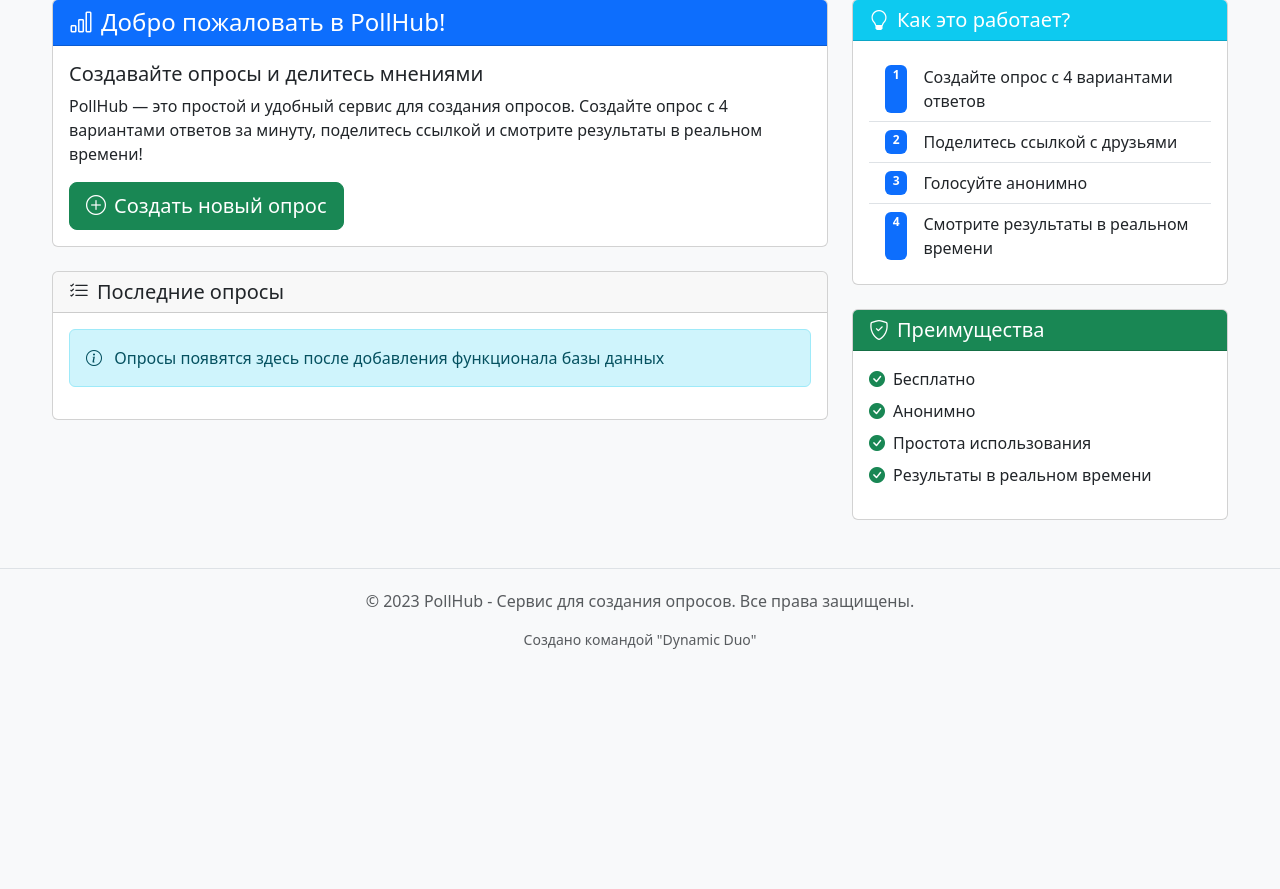
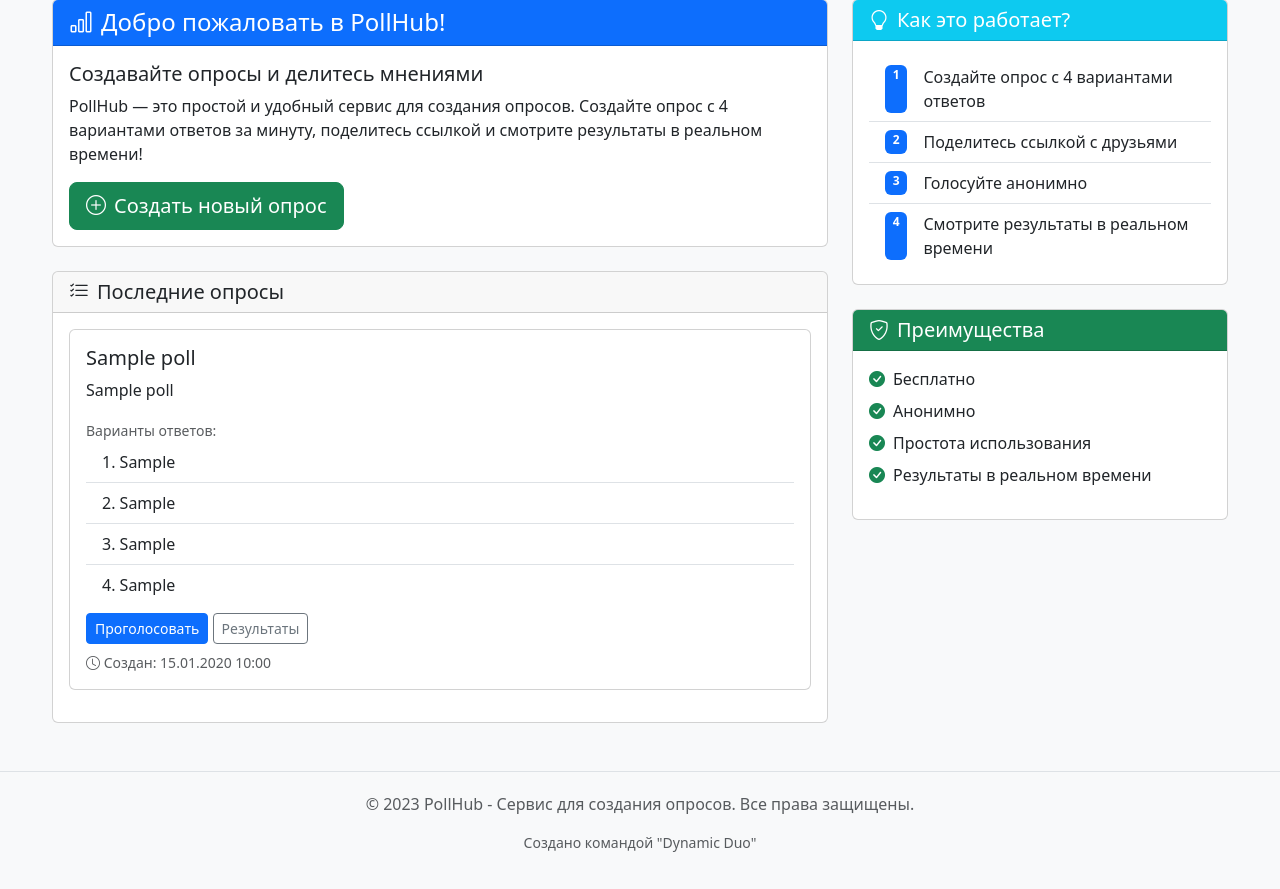
Before and after one commit to Gukasio/pollhub-app, a Flask app: page / in a window 1280 px wide. Shown: the part 101-990 px from the top of the page. Before the commit the page ends 750 px from the top, so only its background shows below. Run offline with Flask 3, Linux system fonts and the light colour scheme; tables that the repository leaves empty hold one stand-in row (values such as "Sample post").

Commit message:
feat: implement main page to display polls from database

```diff
--- a/app.py
+++ b/app.py
@@ -45,7 +45,9 @@
 
 @app.route('/')
 def index():
-    return render_template('index.html')
+    # Получаем все опросы из БД, отсортированные по дате (новые первыми)
+    polls = Poll.query.order_by(Poll.created_at.desc()).all()
+    return render_template('index.html', polls=polls)
 
 # Временные маршруты для работы HTML
 @app.route('/create')
--- a/templates/index.html
+++ b/templates/index.html
@@ -22,26 +22,43 @@
             </div>
         </div>
 
-        <!-- Здесь позже будет список опросов -->
+        <!-- Список опросов -->
         <div class="card mt-4">
             <div class="card-header">
                 <h5 class="mb-0"><i class="bi bi-list-check me-2"></i>Последние опросы</h5>
             </div>
             <div class="card-body">
-                <div class="alert alert-info">
-                    <i class="bi bi-info-circle me-2"></i>
-                    Опросы появятся здесь после добавления функционала базы данных
-                </div>
-                <!--
-                Пример как будет выглядеть опрос:
-                <div class="card mb-3">
-                    <div class="card-body">
-                        <h5 class="card-title">Какой ваш любимый язык программирования?</h5>
-                        <p class="card-text">Python, JavaScript, Java или C++?</p>
-                        <a href="#" class="btn btn-primary">Проголосовать</a>
+                {% if polls %}
+                    {% for poll in polls %}
+                    <div class="card mb-3">
+                        <div class="card-body">
+                            <h5 class="card-title">{{ poll.title }}</h5>
+                            <p class="card-text">{{ poll.question }}</p>
+                            <div class="mb-2">
+                                <small class="text-muted">Варианты ответов:</small>
+                                <ul class="list-group list-group-flush">
+                                    <li class="list-group-item">1. {{ poll.option_one }}</li>
+                                    <li class="list-group-item">2. {{ poll.option_two }}</li>
+                                    <li class="list-group-item">3. {{ poll.option_three }}</li>
+                                    <li class="list-group-item">4. {{ poll.option_four }}</li>
+                                </ul>
+                            </div>
+                            <a href="#" class="btn btn-primary btn-sm">Проголосовать</a>
+                            <a href="#" class="btn btn-outline-secondary btn-sm">Результаты</a>
+                            <small class="text-muted d-block mt-2">
+                                <i class="bi bi-clock"></i>
+                                Создан: {{ poll.created_at.strftime('%d.%m.%Y %H:%M') }}
+                            </small>
+                        </div>
                     </div>
-                </div>
-                -->
+                    {% endfor %}
+                {% else %}
+                    <div class="alert alert-info">
+                        <i class="bi bi-info-circle me-2"></i>
+                        Пока нет созданных опросов.
+                        <a href="{{ url_for('create_poll') }}" class="alert-link">Создайте первый!</a>
+                    </div>
+                {% endif %}
             </div>
         </div>
     </div>
```
